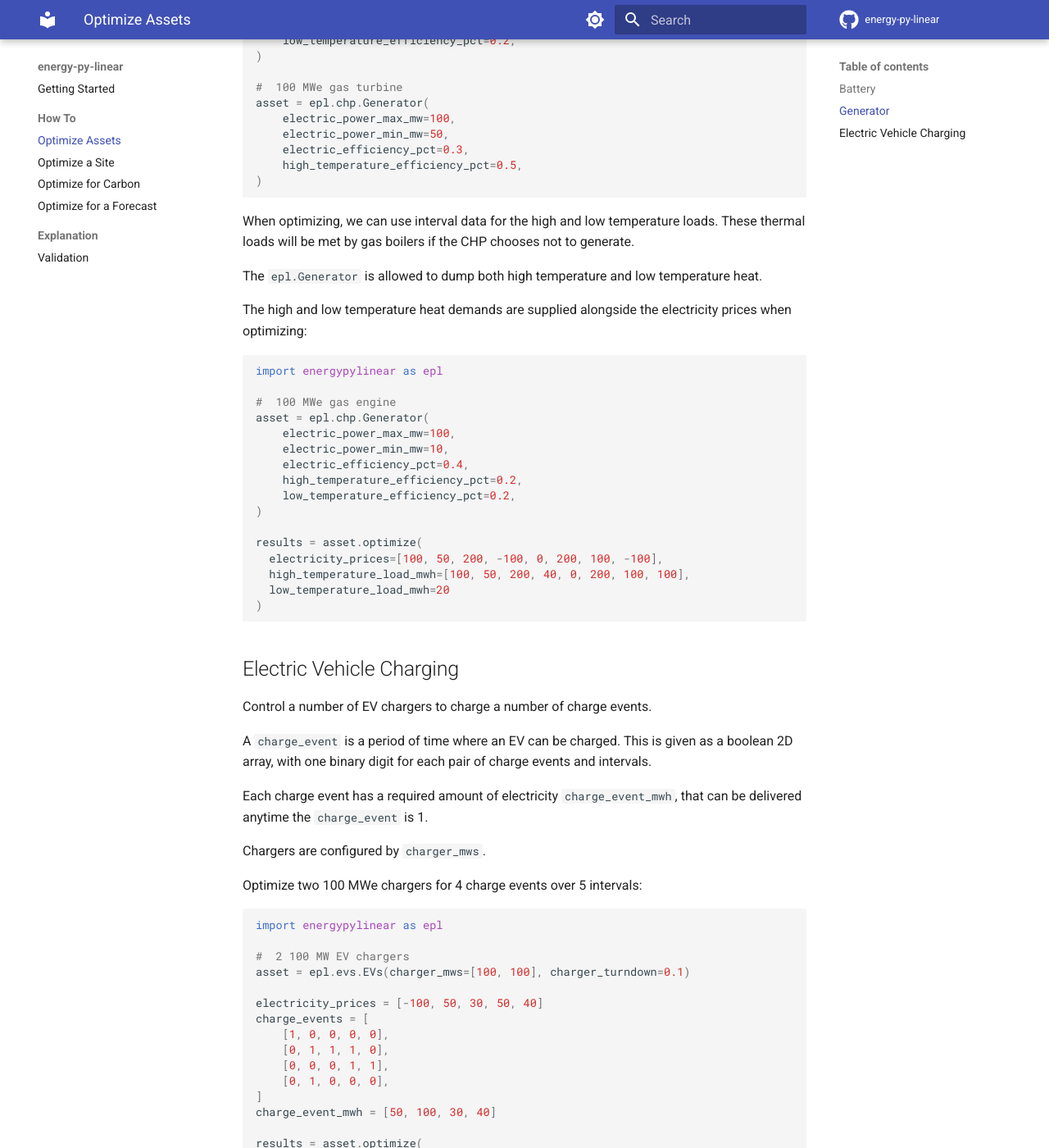
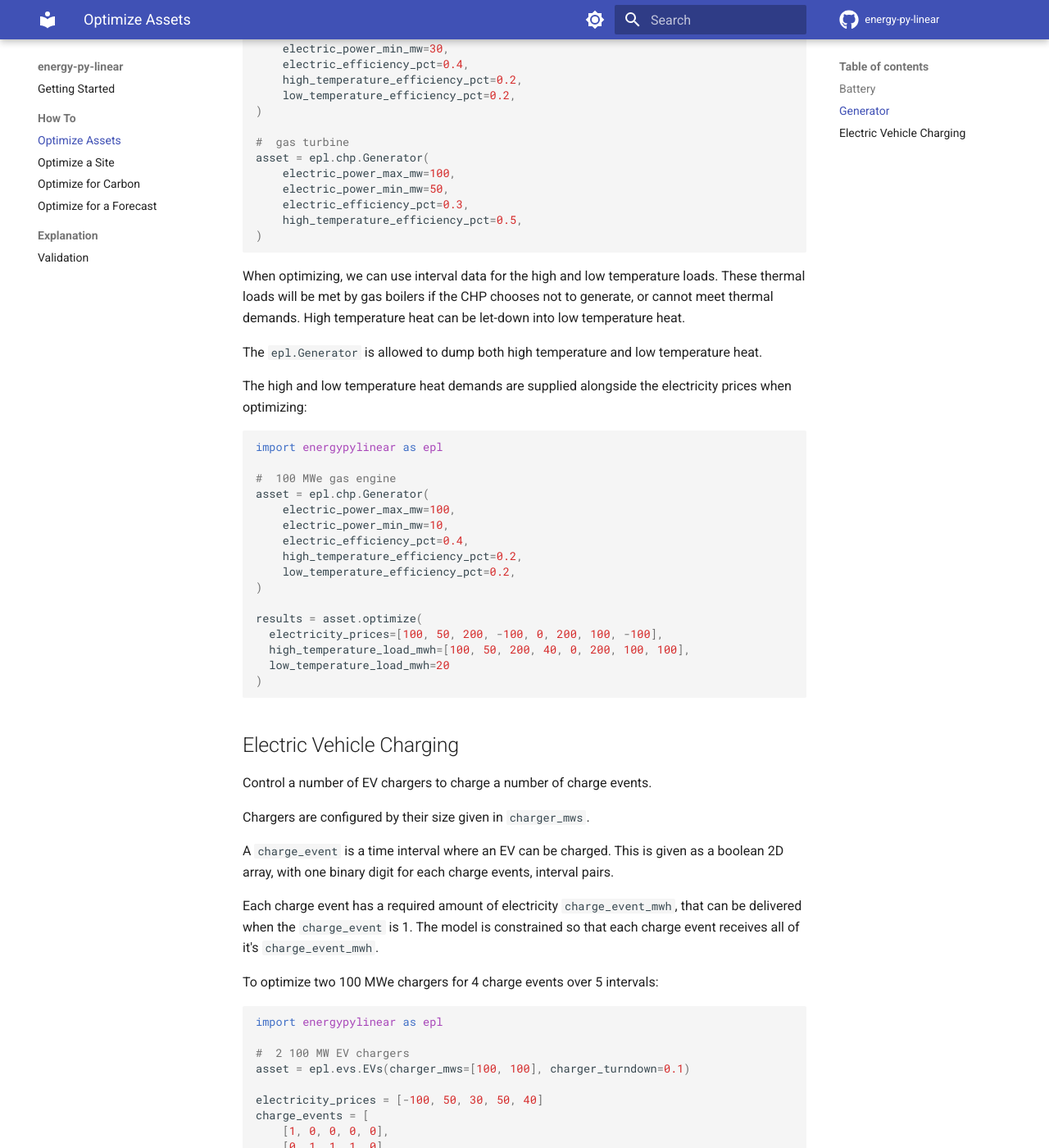
Before and after one commit to ADGEfficiency/energy-py-linear, an MkDocs documentation site: the page built from docs/docs/how-to/dispatch-assets.md, in a window 1280 px wide and 1400 px high, scrolled down 998 px. Shown: the whole window at 82% size. Built offline with MkDocs 1.6.1 and Material for MkDocs 9.7.7, drawn with Linux system fonts in a browser that asks for light colours; comment, search, counter and statistics services are not loaded; some of the changed text lies outside the part shown.

Commit message:
sync up before branch off for the net-charge experiment

````diff
--- a/docs/docs/how-to/dispatch-assets.md
+++ b/docs/docs/how-to/dispatch-assets.md
@@ -20,6 +20,8 @@
 )
 ```
 
+The battery will charge with electricity at low prices, and discharge at high prices.  An efficiency penalty is applied to the battery charge energy (energy is lost during charging).
+
 ## Generator
 
 Dispatch a CHP (combined heat & power) generator to generate electricity, high & low temperature heat from natural gas.
@@ -31,7 +33,7 @@
 ```python
 import energypylinear as epl
 
-#  100 MWe gas engine
+#  gas engine
 asset = epl.chp.Generator(
     electric_power_max_mw=100,
     electric_power_min_mw=30,
@@ -40,7 +42,7 @@
     low_temperature_efficiency_pct=0.2,
 )
 
-#  100 MWe gas turbine
+#  gas turbine
 asset = epl.chp.Generator(
     electric_power_max_mw=100,
     electric_power_min_mw=50,
@@ -49,7 +51,7 @@
 )
 ```
 
-When optimizing, we can use interval data for the high and low temperature loads.  These thermal loads will be met by gas boilers if the CHP chooses not to generate.
+When optimizing, we can use interval data for the high and low temperature loads.  These thermal loads will be met by gas boilers if the CHP chooses not to generate, or cannot meet thermal demands.  High temperature heat can be let-down into low temperature heat.
 
 The `epl.Generator` is allowed to dump both high temperature and low temperature heat.
 
@@ -78,13 +80,13 @@
 
 Control a number of EV chargers to charge a number of charge events.
 
-A `charge_event` is a period of time where an EV can be charged.  This is given as a boolean 2D array, with one binary digit for each pair of charge events and intervals.
+Chargers are configured by their size given in `charger_mws`.
 
-Each charge event has a required amount of electricity `charge_event_mwh`, that can be delivered anytime the `charge_event` is 1.
+A `charge_event` is a time interval where an EV can be charged.  This is given as a boolean 2D array, with one binary digit for each charge events, interval pairs.
 
-Chargers are configured by `charger_mws`.
+Each charge event has a required amount of electricity `charge_event_mwh`, that can be delivered when the `charge_event` is 1.  The model is constrained so that each charge event receives all of it's `charge_event_mwh`.
 
-Optimize two 100 MWe chargers for 4 charge events over 5 intervals:
+To optimize two 100 MWe chargers for 4 charge events over 5 intervals:
 
 ```python
 import energypylinear as epl
@@ -107,28 +109,3 @@
     charge_event_mwh=charge_event_mwh,
 )
 ```
-
-
-# Site API
-
-The site API allows optimizing multiple assets at once:
-
-```python
-import energypylinear as epl
-
-site = epl.Site(assets=[
-  epl.Battery(power_mw=2.0, capacity_mwh=4.0),
-  epl.Generator(
-    electric_power_max_mw=100,
-    electric_power_min_mw=30,
-    electric_efficiency_pct=0.4
-  )
-])
-
-results = site.optimize(
-  electricity_prices=[100.0, 50, 200, -100, 0, 200, 100, -100],
-  freq_mins=60,
-  initial_charge_mwh=1,
-  final_charge_mwh=3
-)
-```
````
Also changed, not shown: other parts of docs/docs/how-to/dispatch-assets.md (+1 -1 lines), docs/docs/how-to/dispatch-site.md (+24 -0 lines), 1 other file.
